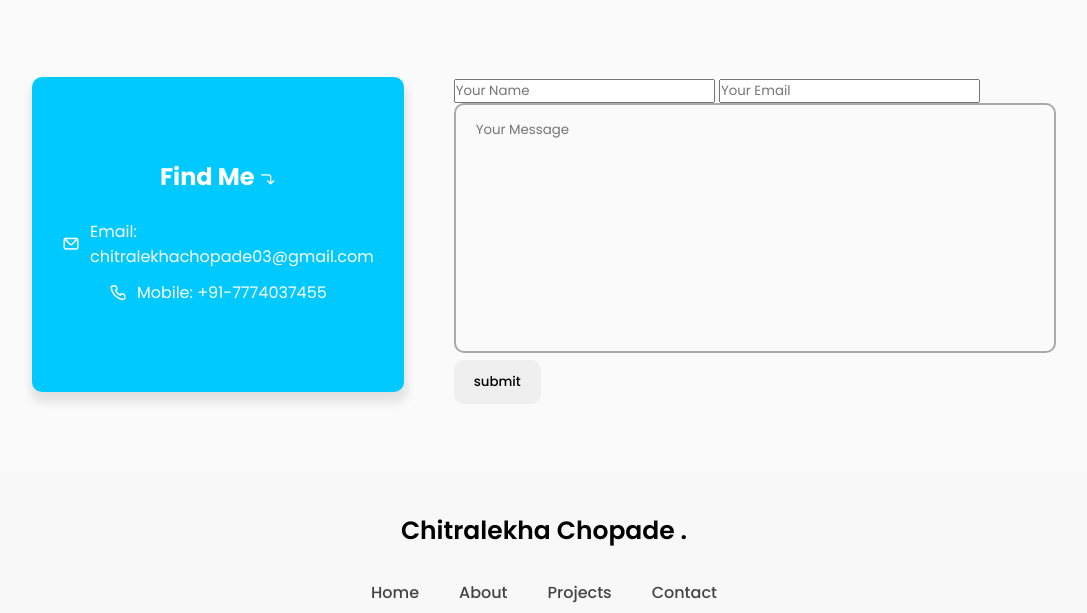
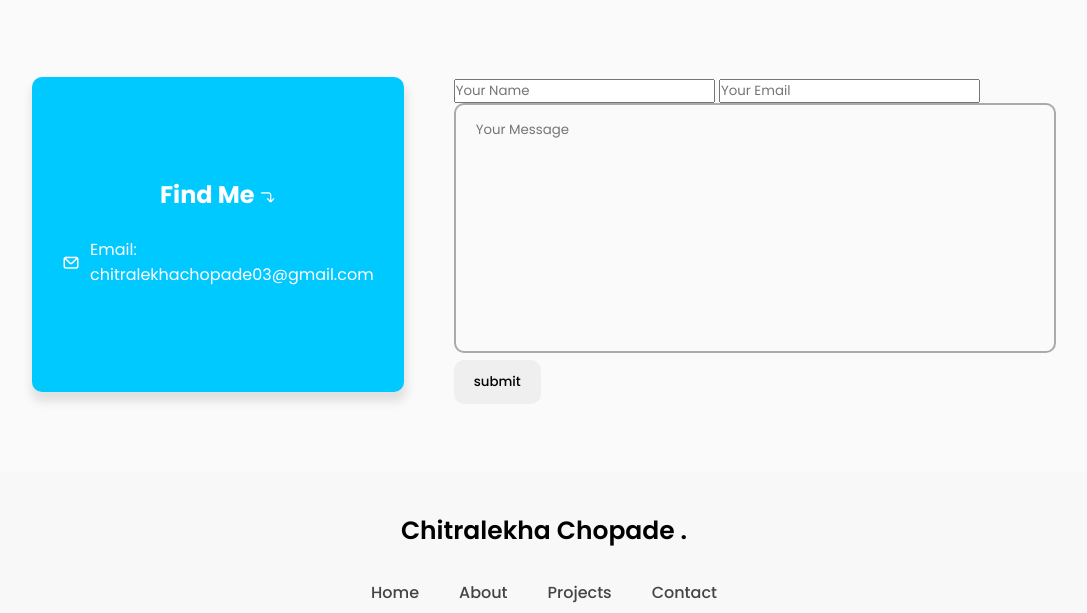
Before and after one commit to Chitralekhachopade/portfolio, a plain HTML site: page index.html in a window 1280 px wide. Shown: the part 2001-2614 px from the top of the page, without its empty margins (96-1183 px from the left). Drawn offline with nearby package versions, Linux system fonts and the light colour scheme; a script that the page names is missing.

Commit message:
Update index.html

```diff
--- a/index.html
+++ b/index.html
@@ -183,7 +183,7 @@
                     <div class="contact-info">
                         <h2>Find Me <i class="uil uil-corner-right-down"></i></h2>
                         <p><i class="uil uil-envelope"></i> Email: chitralekhachopade03@gmail.com</p>
-                        <p><i class="uil uil-phone"></i> Mobile: +91-7774037455</p>
+
                     </div>
                 </div>
 
```
